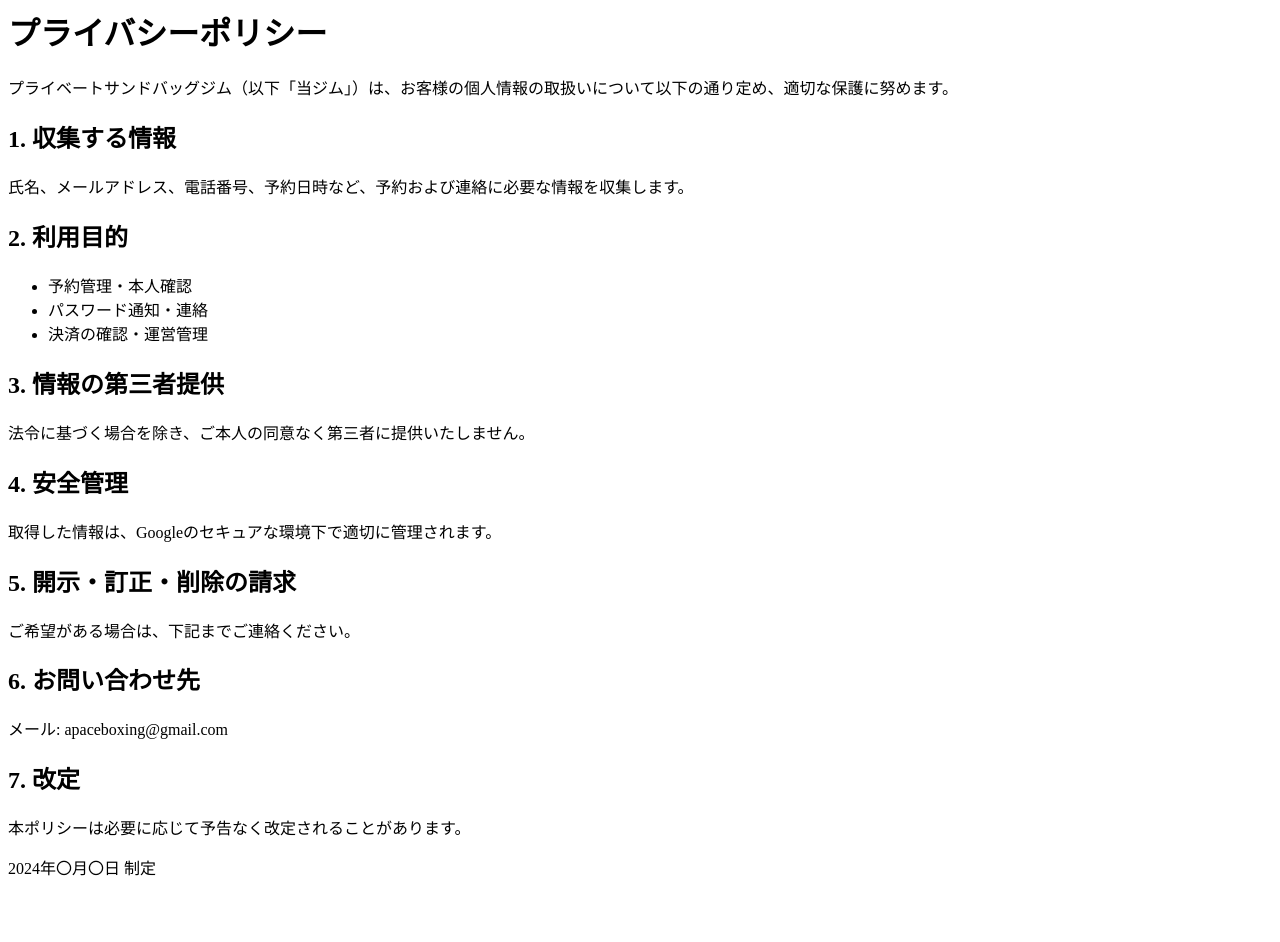
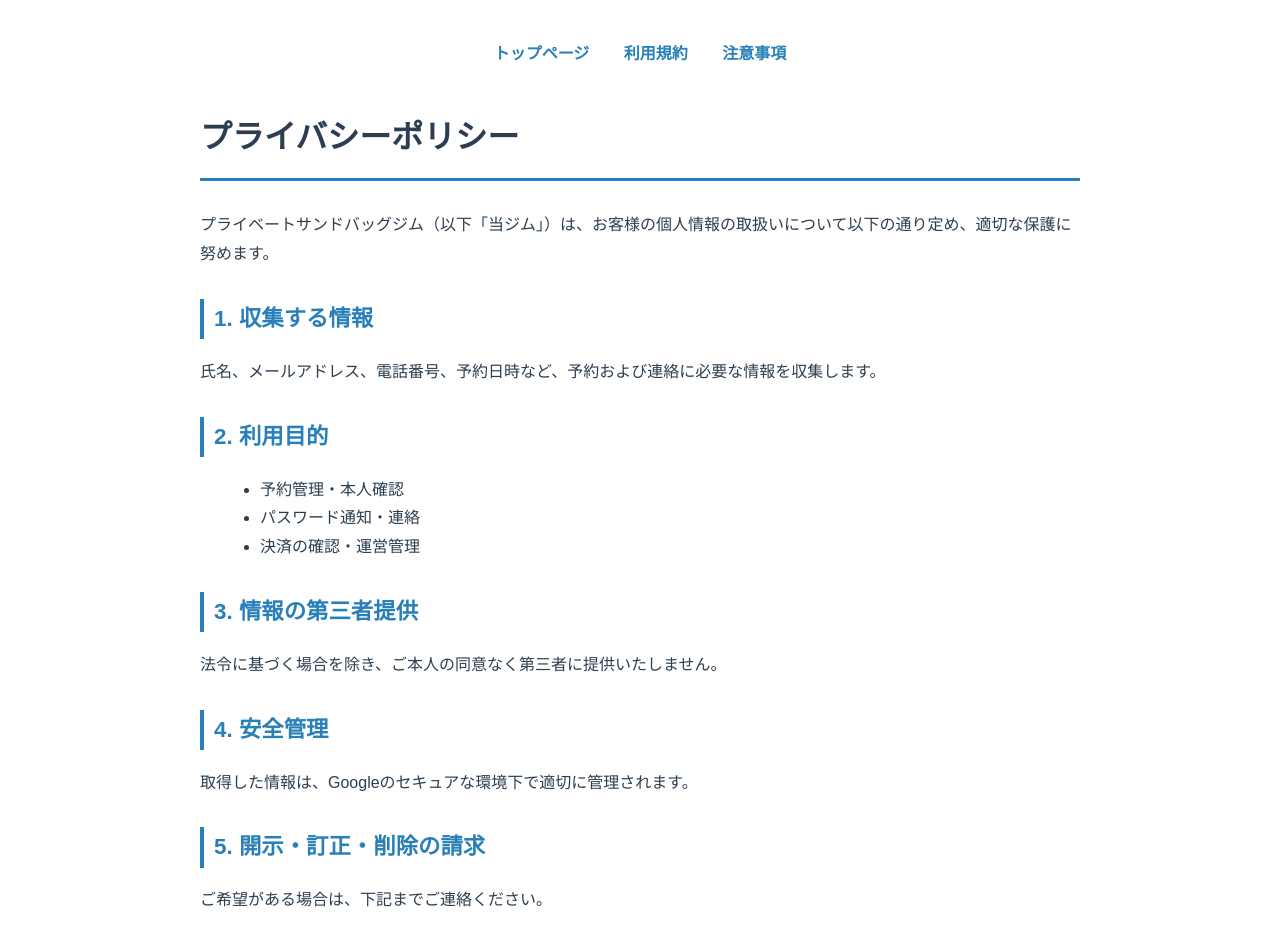
Before and after one commit to Yuzuponpon/yuzuponpon.github.io, a plain HTML site: page privacy.html in a window 1280 px wide. Shown: the top 942 px of the page. Before the commit the page ends 895 px from the top, so only its background shows below. Drawn offline with Linux system fonts and the light colour scheme.

Commit message:
Update privacy.html

```diff
--- a/privacy.html
+++ b/privacy.html
@@ -1,9 +1,28 @@
+<!-- プライバシーポリシーページ -->
+<!-- 保存先: privacy.html -->
+<!DOCTYPE html>
 <html lang="ja">
 <head>
   <meta charset="UTF-8">
   <title>プライバシーポリシー</title>
+  <style>
+    body { font-family: 'Noto Sans JP', sans-serif; max-width: 880px; margin: auto; padding: 40px; background: #ffffff; color: #2c3e50; line-height: 1.8; }
+    h1 { font-size: 2rem; border-bottom: 3px solid #2980b9; padding-bottom: 12px; margin-bottom: 30px; }
+    h2 { margin-top: 30px; font-size: 1.4rem; color: #2980b9; border-left: 4px solid #2980b9; padding-left: 10px; }
+    ul { margin-left: 20px; }
+    nav { text-align: center; margin-bottom: 40px; }
+    nav a { margin: 0 15px; font-weight: bold; color: #2980b9; text-decoration: none; }
+    nav a:hover { text-decoration: underline; }
+    footer { text-align: center; margin-top: 60px; font-size: 0.9em; color: #95a5a6; }
+  </style>
 </head>
 <body>
+  <nav>
+    <a href="/index.html">トップページ</a>
+    <a href="/terms.html">利用規約</a>
+    <a href="/notice.html">注意事項</a>
+  </nav>
+
   <h1>プライバシーポリシー</h1>
   <p>プライベートサンドバッグジム（以下「当ジム」）は、お客様の個人情報の取扱いについて以下の通り定め、適切な保護に努めます。</p>
 
@@ -32,6 +51,9 @@
   <h2>7. 改定</h2>
   <p>本ポリシーは必要に応じて予告なく改定されることがあります。</p>
 
-  <p>2024年〇月〇日 制定</p>
+  <p style="margin-top: 60px;">2024年〇月〇日 制定</p>
+  <footer>
+    &copy; プライベートサンドバッグジム
+  </footer>
 </body>
 </html>
```
